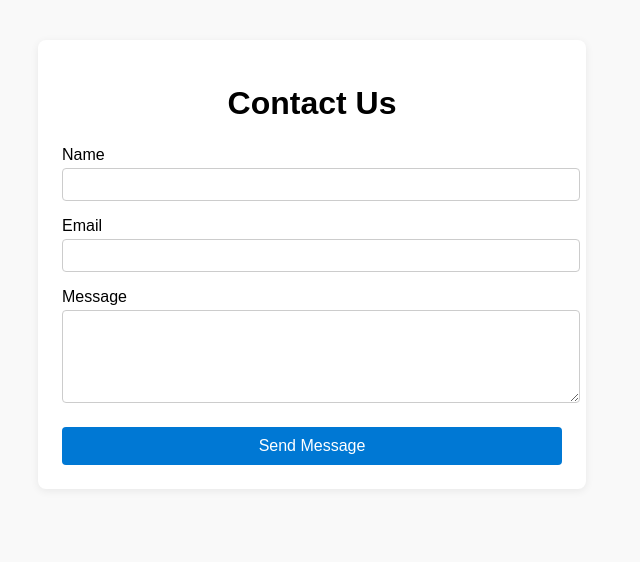
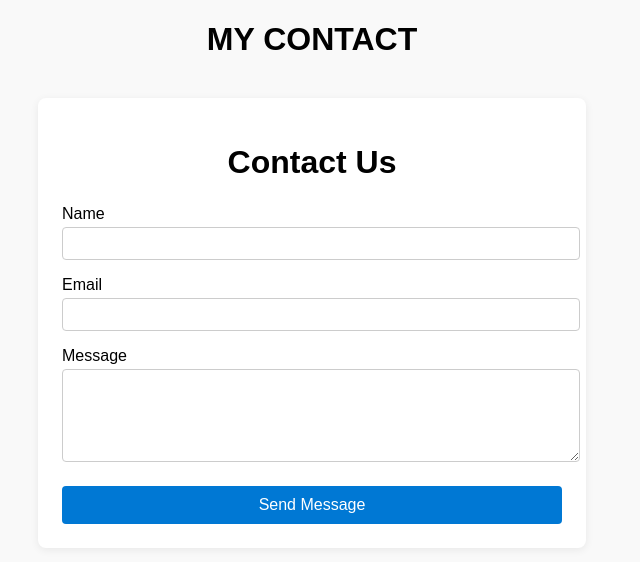
Before and after one commit to kiyaka-990/splitmate, a plain HTML site: page contact.html in a window 1280 px wide. Shown: the whole page, without its empty margins (328-968 px from the left). Drawn offline with Linux system fonts and the light colour scheme.

Commit message:
modified contact

```diff
--- a/contact.html
+++ b/contact.html
@@ -15,6 +15,7 @@
     </style>
 </head>
 <body>
+    <h1>MY CONTACT</h1>
     <div class="container">
         <h1>Contact Us</h1>
         <form>
```
